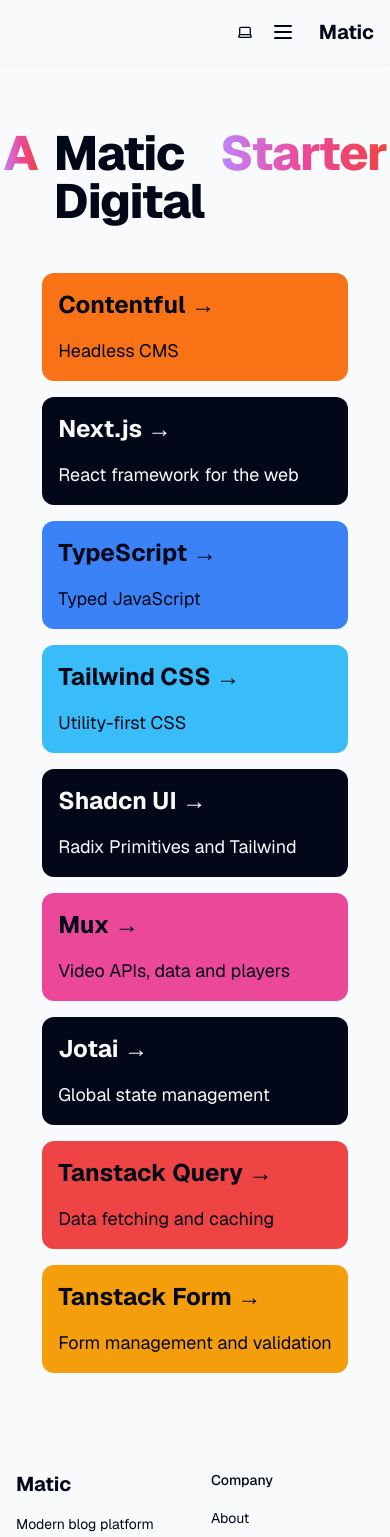
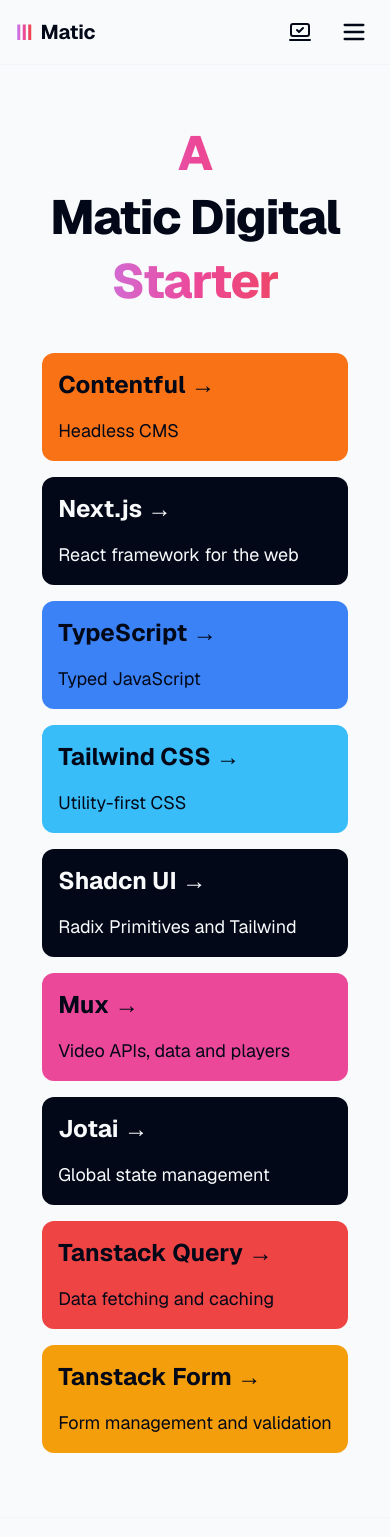
Before and after one commit to Matic-Digital/contentful-nextjs, a Next.js app: page / in a window 390 px wide. Shown: the top 1537 px of the page. Built offline with nearby package versions, Linux system fonts and the light colour scheme.

Commit message:
mobile nav fixes and clean up

```diff
--- a/src/app/contact/success/page.tsx
+++ b/src/app/contact/success/page.tsx
@@ -12,7 +12,7 @@
       <Card className="mx-auto max-w-2xl">
         <CardHeader className="text-center">
           <div className="mb-4 flex justify-center">
-            <CheckCircle2 className="h-12 w-12 text-primary" />
+            <CheckCircle2 className="size-12 text-primary" />
           </div>
           <h1 className="text-2xl font-bold">Message Sent Successfully!</h1>
         </CardHeader>
--- a/src/app/layout.tsx
+++ b/src/app/layout.tsx
@@ -36,8 +36,12 @@
   children,
 }: Readonly<{ children: React.ReactNode }>) {
   return (
-    <html lang="en" className={`${GeistSans.variable}`}>
-      <body className={`${GeistSans.variable} flex min-h-screen flex-col`}>
+    <html
+      lang="en"
+      className={`${GeistSans.variable}`}
+      suppressHydrationWarning
+    >
+      <body className="flex min-h-screen flex-col">
         <Providers>
           <ThemeProvider>
             <Header />
--- a/src/app/page.tsx
+++ b/src/app/page.tsx
@@ -17,7 +17,7 @@
     <div className="flex min-h-[calc(100vh-64px)] flex-col items-center justify-center bg-gradient-to-b from-background to-background/50 text-foreground">
       <div className="container flex flex-col items-center justify-center gap-12 px-4 py-16">
         <h1 className="text-5xl font-extrabold tracking-tight sm:text-[5rem]">
-          <div className="flex gap-4">
+          <div className="stack gap-4 text-center lg:flex lg:flex-row lg:text-left">
             <span className="text-gradient-pink">A</span>
             {/* <span className="text-gradient-pink">|||</span> */}
             <span className="text-foreground">Matic Digital</span>
--- a/src/components/Footer.tsx
+++ b/src/components/Footer.tsx
@@ -21,11 +21,7 @@
   },
   {
     title: "Resources",
-    links: [
-      { href: "/articles", label: "Articles" },
-      { href: "/blog", label: "Blog" },
-      { href: "/docs", label: "Documentation" },
-    ],
+    links: [{ href: "/articles", label: "Articles" }],
   },
   {
     title: "Social",
@@ -54,11 +50,15 @@
         <div className="grid grid-cols-2 gap-8 md:grid-cols-4">
           {/* Company information */}
           <div>
-            <Link href="/" className="flex items-center space-x-2">
+            {/* Logo */}
+            <Link href="/" className="mr-6 flex items-center space-x-2">
+              <span className="text-gradient-pink text-lg font-extrabold">
+                |||
+              </span>
               <span className="text-xl font-bold">Matic</span>
             </Link>
             <p className="mt-4 max-w-xs text-sm text-muted-foreground">
-              Modern blog platform built with Next.js and Contentful
+              Modern blog platform built with Next.js, Contentful and Mux
             </p>
           </div>
 
--- a/src/components/Header.tsx
+++ b/src/components/Header.tsx
@@ -35,6 +35,18 @@
   { href: "/contact", label: "Contact" },
 ];
 
+{
+  /* Logo */
+}
+function Logo() {
+  return (
+    <Link href="/" className="mr-6 flex items-center space-x-2">
+      <span className="text-gradient-pink text-lg font-extrabold">|||</span>
+      <span className="text-xl font-bold">Matic</span>
+    </Link>
+  );
+}
+
 /**
  * Header component with responsive navigation
  * Features:
@@ -48,14 +60,8 @@
     <header className="sticky top-0 z-50 w-full border-b bg-background/95 backdrop-blur supports-[backdrop-filter]:bg-background/60">
       <div className="container flex h-16 items-center">
         {/* Desktop Navigation */}
+        <Logo />
         <div className="mr-4 hidden md:flex">
-          {/* Logo */}
-          <Link href="/" className="mr-6 flex items-center space-x-2">
-            <span className="text-gradient-pink text-lg font-extrabold">
-              |||
-            </span>
-            <span className="text-xl font-bold">Matic</span>
-          </Link>
           {/* Desktop Menu Items */}
           <NavigationMenu>
             <NavigationMenuList>
@@ -73,23 +79,24 @@
             </NavigationMenuList>
           </NavigationMenu>
         </div>
-        <div className="ml-auto flex items-center space-x-4">
+
+        <div className="ml-auto mr-4">
           <ThemeToggle />
         </div>
 
         {/* Mobile Navigation */}
-        <div className="flex md:hidden">
+        <div className="md:hidden">
           {/* Hamburger Menu Sheet */}
           <Sheet>
             <SheetTrigger asChild>
               <button className="inline-flex h-10 w-10 items-center justify-center rounded-md text-sm font-medium">
-                <Menu className="h-6 w-6" />
+                <Menu className="size-7" />
                 <span className="sr-only">Toggle Menu</span>
               </button>
             </SheetTrigger>
-            <SheetContent side="left">
+            <SheetContent side="right">
               <SheetHeader>
-                <SheetTitle>Menu</SheetTitle>
+                <Logo />
               </SheetHeader>
               {/* Mobile Menu Items */}
               <nav className="mt-8 flex flex-col space-y-4">
@@ -106,10 +113,6 @@
               </nav>
             </SheetContent>
           </Sheet>
-          {/* Mobile Logo */}
-          <Link href="/" className="ml-4 flex items-center space-x-2">
-            <span className="text-xl font-bold">Matic</span>
-          </Link>
         </div>
       </div>
     </header>
--- a/src/components/ThemeToggle.tsx
+++ b/src/components/ThemeToggle.tsx
@@ -1,6 +1,4 @@
 "use client";
-
-import { Moon, Sun, Laptop } from "lucide-react";
 
 import { useTheme } from "@/components/ThemeProvider";
 
@@ -12,8 +10,20 @@
 } from "@/components/ui/dropdown-menu";
 import { Button } from "@/components/ui/button";
 
+import { Moon, Sun, LaptopMinimalCheck } from "lucide-react";
+import { useEffect, useState } from "react";
+
 export function ThemeToggle() {
   const { theme, setTheme } = useTheme();
+  const [mounted, setMounted] = useState(false);
+
+  useEffect(() => {
+    setMounted(true);
+  }, []);
+
+  if (!mounted) {
+    return null;
+  }
 
   return (
     <DropdownMenu>
@@ -25,7 +35,7 @@
         >
           <Sun className={`size-5 ${theme === "light" ? "block" : "hidden"}`} />
           <Moon className={`size-5 ${theme === "dark" ? "block" : "hidden"}`} />
-          <Laptop
+          <LaptopMinimalCheck
             className={`size-5 ${theme === "system" ? "block" : "hidden"}`}
           />
           <span className="sr-only">Toggle theme</span>
@@ -41,7 +51,7 @@
           <span>Dark</span>
         </DropdownMenuItem>
         <DropdownMenuItem onClick={() => setTheme("system")}>
-          <Laptop className="mr-2 h-4 w-4" />
+          <LaptopMinimalCheck className="mr-2 h-4 w-4" />
           <span>System</span>
         </DropdownMenuItem>
       </DropdownMenuContent>
--- a/src/components/ui/button.tsx
+++ b/src/components/ui/button.tsx
@@ -5,7 +5,7 @@
 import { cn } from "@/lib/utils";
 
 const buttonVariants = cva(
-  "inline-flex items-center justify-center gap-2 whitespace-nowrap rounded-md text-sm font-medium transition-colors focus-visible:outline-none focus-visible:ring-1 focus-visible:ring-ring disabled:pointer-events-none disabled:opacity-50 [&_svg]:pointer-events-none [&_svg]:size-4 [&_svg]:shrink-0",
+  "inline-flex items-center justify-center gap-2 whitespace-nowrap rounded-md text-sm font-medium transition-colors focus-visible:outline-none focus-visible:ring-1 focus-visible:ring-ring disabled:pointer-events-none disabled:opacity-50 [&_svg]:pointer-events-none [&_svg]:size-6 [&_svg]:shrink-0",
   {
     variants: {
       variant: {
@@ -24,6 +24,7 @@
         default: "h-9 px-4 py-2",
         sm: "h-8 rounded-md px-3 text-xs",
         lg: "h-10 rounded-md px-8",
+        xl: "h-12 rounded-md px-8",
         icon: "h-9 w-9",
       },
     },
--- a/src/components/ui/sheet.tsx
+++ b/src/components/ui/sheet.tsx
@@ -31,7 +31,7 @@
 SheetOverlay.displayName = SheetPrimitive.Overlay.displayName;
 
 const sheetVariants = cva(
-  "fixed z-50 gap-4 bg-background p-6 shadow-lg transition ease-in-out data-[state=closed]:duration-300 data-[state=open]:duration-500 data-[state=open]:animate-in data-[state=closed]:animate-out",
+  "fixed z-50 gap-4 bg-background p-6 shadow-lg transition ease-in-out data-[state=closed]:duration-200 data-[state=open]:duration-200 data-[state=open]:animate-in data-[state=closed]:animate-out",
   {
     variants: {
       side: {
@@ -64,8 +64,8 @@
       className={cn(sheetVariants({ side }), className)}
       {...props}
     >
-      <SheetPrimitive.Close className="absolute right-4 top-4 rounded-sm opacity-70 ring-offset-background transition-opacity hover:opacity-100 focus:outline-none focus:ring-2 focus:ring-ring focus:ring-offset-2 disabled:pointer-events-none data-[state=open]:bg-secondary">
-        <X className="h-4 w-4" />
+      <SheetPrimitive.Close className="absolute right-6 top-6 rounded-sm opacity-70 ring-offset-background transition-opacity hover:opacity-100 focus:outline-none focus:ring-2 focus:ring-ring focus:ring-offset-2 disabled:pointer-events-none data-[state=open]:bg-secondary">
+        <X className="size-6" />
         <span className="sr-only">Close</span>
       </SheetPrimitive.Close>
       {children}
```
